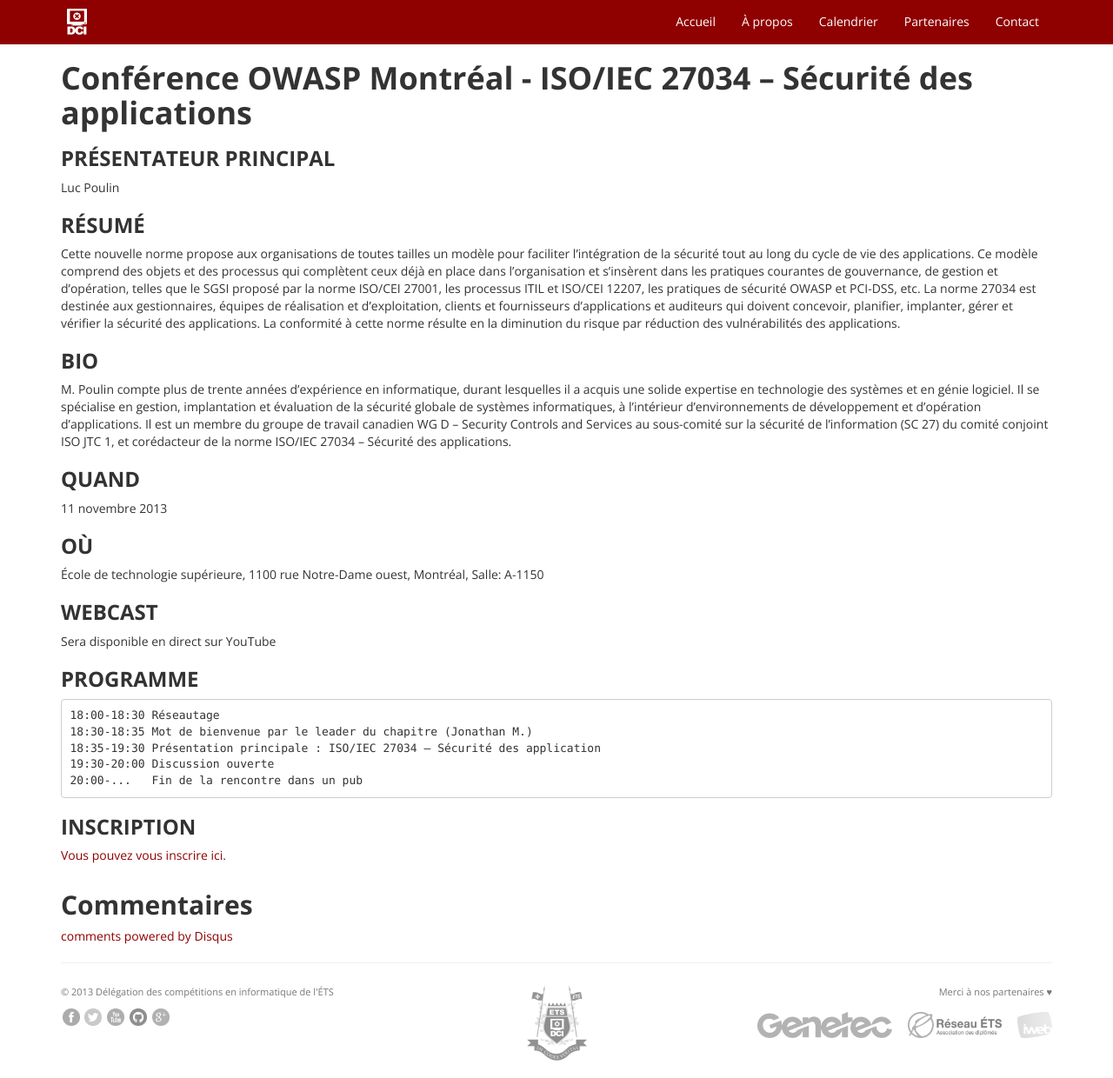
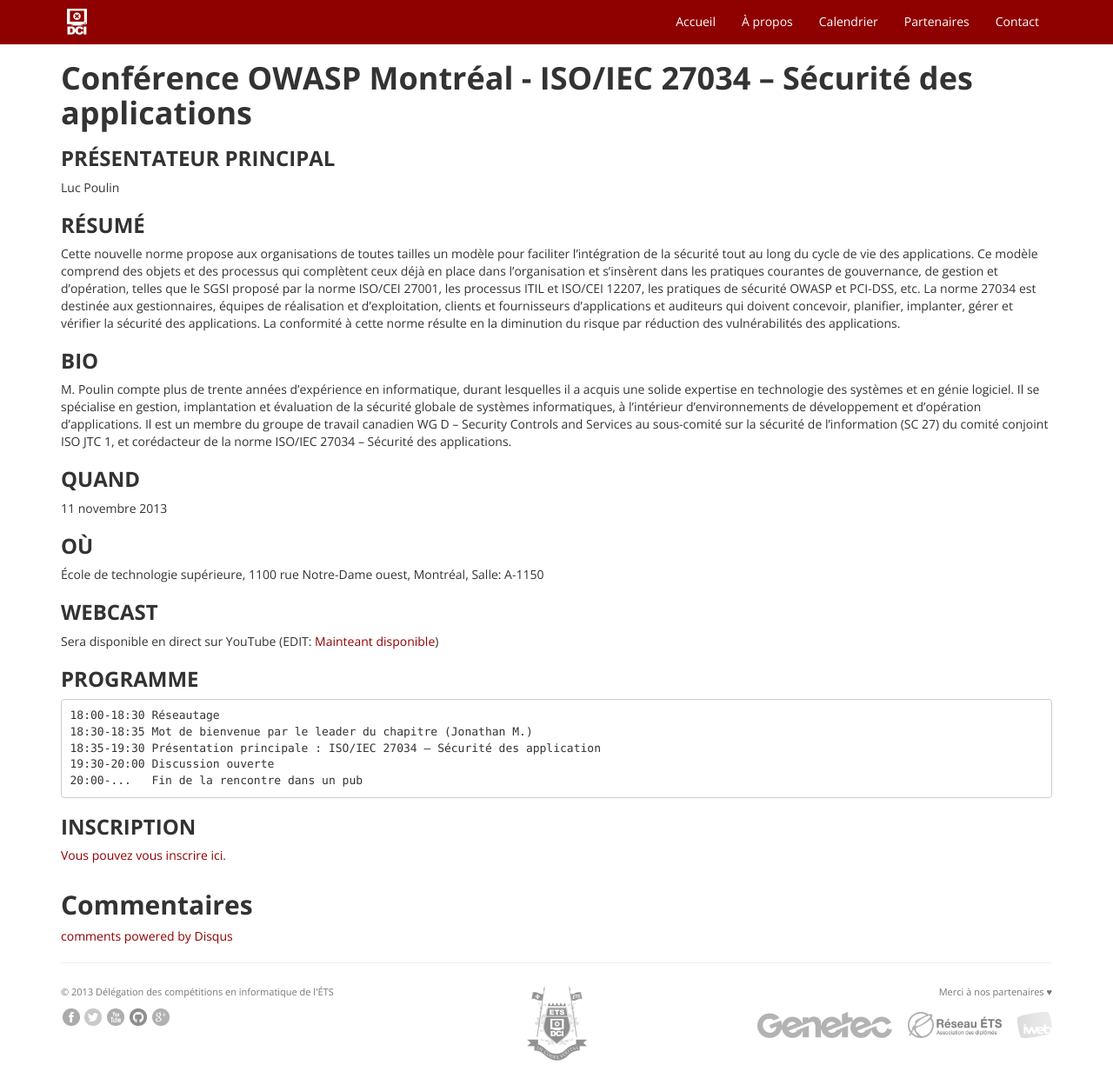
Before and after one commit to dciets/dciets.github.io, a Jekyll site: the page built from news/_posts/2013-11-05-conference-iso27034-luc-poulin.markdown, in a window 1280 px wide and 1240 px high. Shown: the whole window at 87% size. Built offline with Jekyll 4.4.1, drawn with Linux system fonts in a browser that asks for light colours; Markdown is read by kramdown in place of the engine named in the settings; comment, search, counter and statistics services are not loaded.

Commit message:
Add YouTube link of the webcast

```diff
--- a/news/_posts/2013-11-05-conference-iso27034-luc-poulin.markdown
+++ b/news/_posts/2013-11-05-conference-iso27034-luc-poulin.markdown
@@ -26,7 +26,7 @@ M. Poulin compte plus de trente années d'expérience en informatique, durant le
 
 ###WEBCAST
 
-Sera disponible en direct sur YouTube
+Sera disponible en direct sur YouTube (EDIT: [Mainteant disponible](http://www.youtube.com/watch?v=AAHG_oB9iEU))
 
 ###PROGRAMME
 
```
